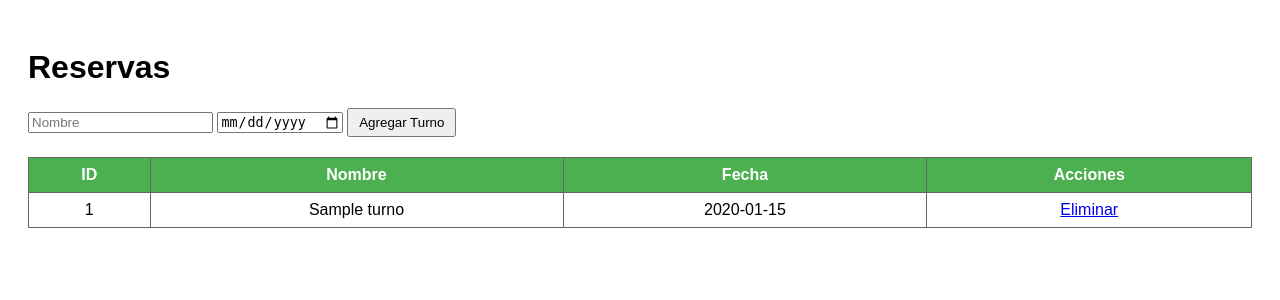
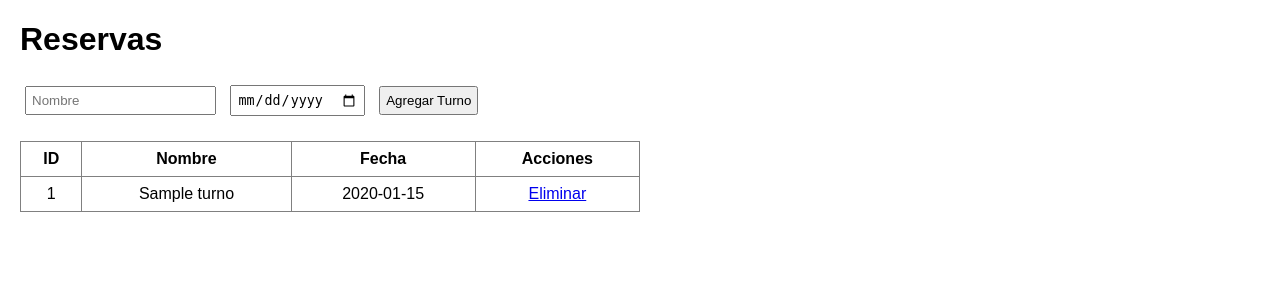
Before and after one commit to jorge221317-max/RESERVAS, a FastAPI app: page / in a window 1280 px wide. Shown: the top 300 px of the page. Run offline with FastAPI, Linux system fonts and the light colour scheme; tables that the repository leaves empty hold one stand-in row (values such as "Sample post").

Commit message:
Update style.css

```diff
--- a/api/static/style.css
+++ b/api/static/style.css
@@ -1,7 +1,4 @@
-body { font-family: Arial, sans-serif; padding: 20px; }
-table { border-collapse: collapse; width: 100%; margin-top: 20px; }
-th, td { border: 1px solid #666; padding: 8px; text-align: center; }
-th { background-color: #4CAF50; color: white; }
-tr:nth-child(even) { background-color: #f2f2f2; }
-button { padding: 5px 10px; cursor: pointer; }
-form { margin-bottom: 20px; }
+body { font-family: Arial, sans-serif; margin: 20px; }
+input, button { margin: 5px; padding: 5px; }
+table { margin-top: 20px; border-collapse: collapse; width: 50%; }
+th, td { padding: 8px; text-align: center; }
```
